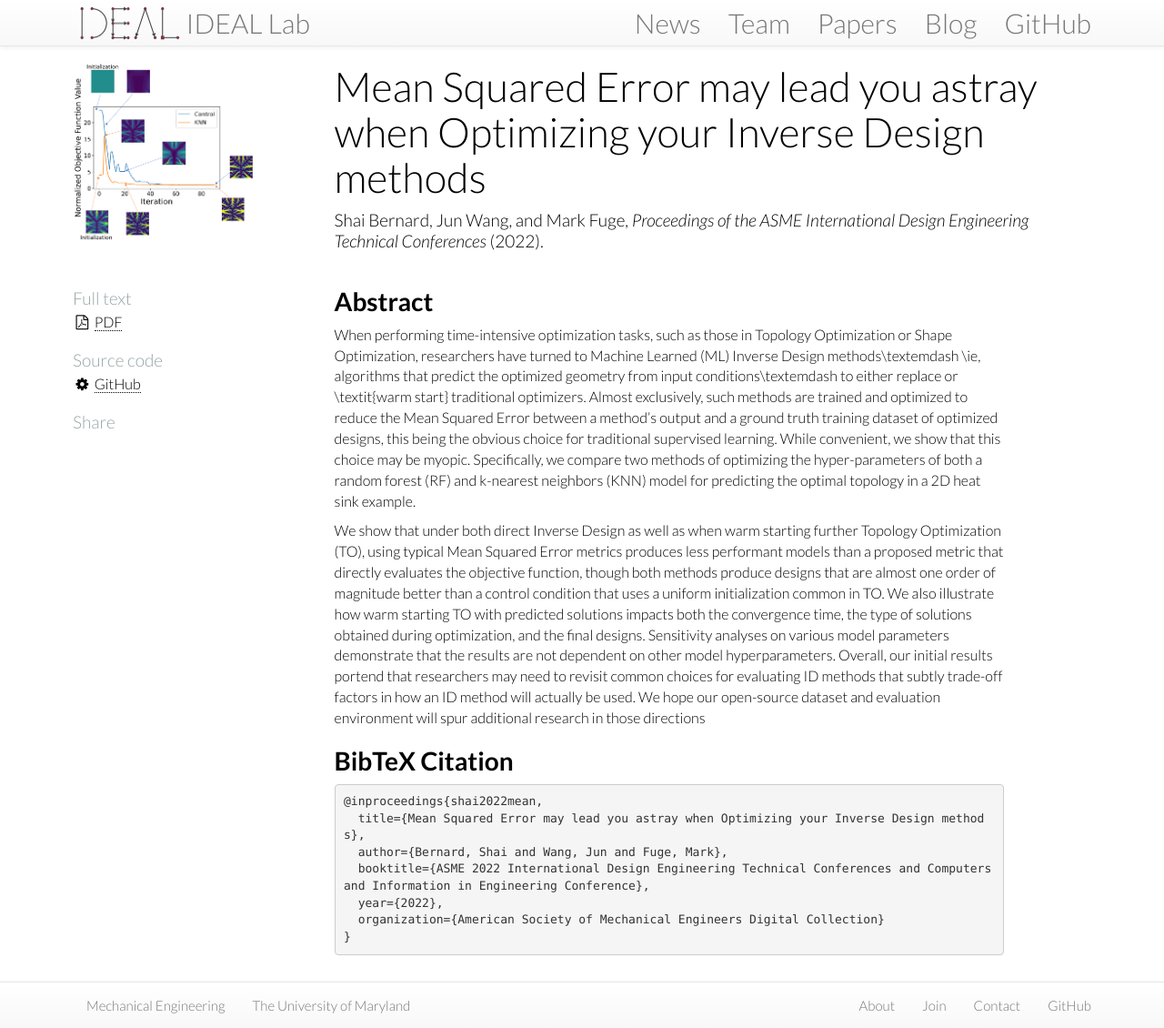
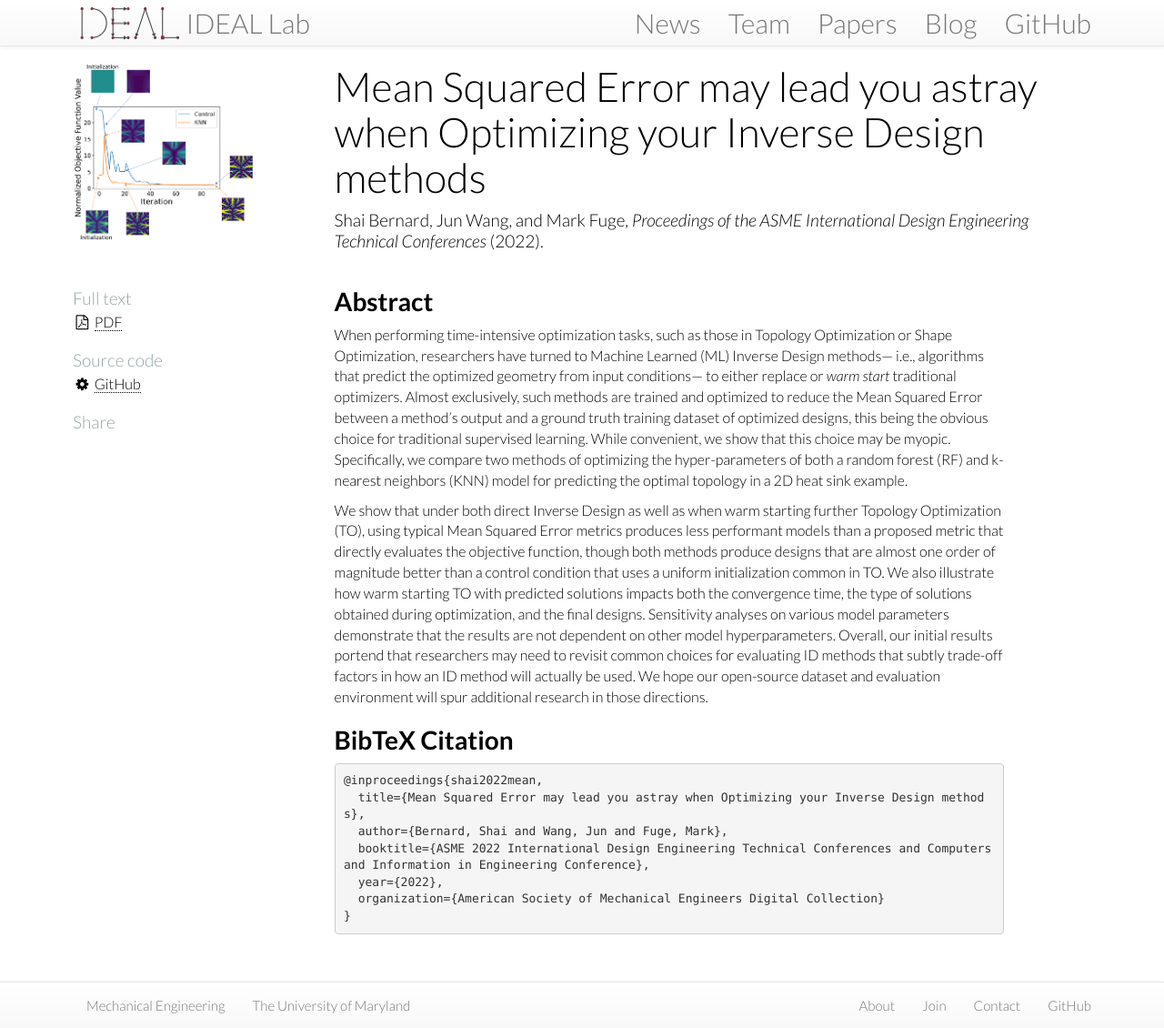
Before and after one commit to IDEALLab/ideallab.github.io, a Jekyll site: the page built from papers/_posts/2022-08-14-idetc-shai-inverse-heat-conduction.md, in a window 1280 px wide and 1130 px high. Shown: the whole window at 91% size. Built offline with Jekyll 4.4.1, drawn with Linux system fonts in a browser that asks for light colours; nearby versions of some CDN libraries.

Commit message:
Update 2022-08-14-idetc-shai-inverse-heat-conduction.md

```diff
--- a/papers/_posts/2022-08-14-idetc-shai-inverse-heat-conduction.md
+++ b/papers/_posts/2022-08-14-idetc-shai-inverse-heat-conduction.md
@@ -24,9 +24,9 @@ tags: [artificial intelligence, data-driven design, design optimization, generat
 
 # Abstract
 
-When performing time-intensive optimization tasks, such as those in Topology Optimization or Shape Optimization, researchers have turned to Machine Learned (ML) Inverse Design methods\textemdash \ie, algorithms that predict the optimized geometry from input conditions\textemdash to either replace or \textit{warm start} traditional optimizers. Almost exclusively, such methods are trained and optimized to reduce the Mean Squared Error between a method's output and a ground truth training dataset of optimized designs, this being the obvious choice for traditional supervised learning. While convenient, we show that this choice may be myopic. Specifically, we compare two methods of optimizing the hyper-parameters of both a random forest (RF) and k-nearest neighbors (KNN) model for predicting the optimal topology in a 2D heat sink example.
+When performing time-intensive optimization tasks, such as those in Topology Optimization or Shape Optimization, researchers have turned to Machine Learned (ML) Inverse Design methods--- i.e., algorithms that predict the optimized geometry from input conditions--- to either replace or _warm start_ traditional optimizers. Almost exclusively, such methods are trained and optimized to reduce the Mean Squared Error between a method's output and a ground truth training dataset of optimized designs, this being the obvious choice for traditional supervised learning. While convenient, we show that this choice may be myopic. Specifically, we compare two methods of optimizing the hyper-parameters of both a random forest (RF) and k-nearest neighbors (KNN) model for predicting the optimal topology in a 2D heat sink example.
 
-We show that under both direct Inverse Design as well as when warm starting further Topology Optimization (TO), using typical Mean Squared Error metrics produces less performant models than a proposed metric that directly evaluates the objective function, though both methods produce designs that are almost one order of magnitude better than a control condition that uses a uniform initialization common in TO. We also illustrate how warm starting TO with predicted solutions impacts both the convergence time, the type of solutions obtained during optimization, and the final designs. Sensitivity analyses on various model parameters demonstrate that the results are not dependent on other model hyperparameters. Overall, our initial results portend that researchers may need to revisit common choices for evaluating ID methods that subtly trade-off factors in how an ID method will actually be used. We hope our open-source dataset and evaluation environment will spur additional research in those directions
+We show that under both direct Inverse Design as well as when warm starting further Topology Optimization (TO), using typical Mean Squared Error metrics produces less performant models than a proposed metric that directly evaluates the objective function, though both methods produce designs that are almost one order of magnitude better than a control condition that uses a uniform initialization common in TO. We also illustrate how warm starting TO with predicted solutions impacts both the convergence time, the type of solutions obtained during optimization, and the final designs. Sensitivity analyses on various model parameters demonstrate that the results are not dependent on other model hyperparameters. Overall, our initial results portend that researchers may need to revisit common choices for evaluating ID methods that subtly trade-off factors in how an ID method will actually be used. We hope our open-source dataset and evaluation environment will spur additional research in those directions.
 
 
 # BibTeX Citation
```
